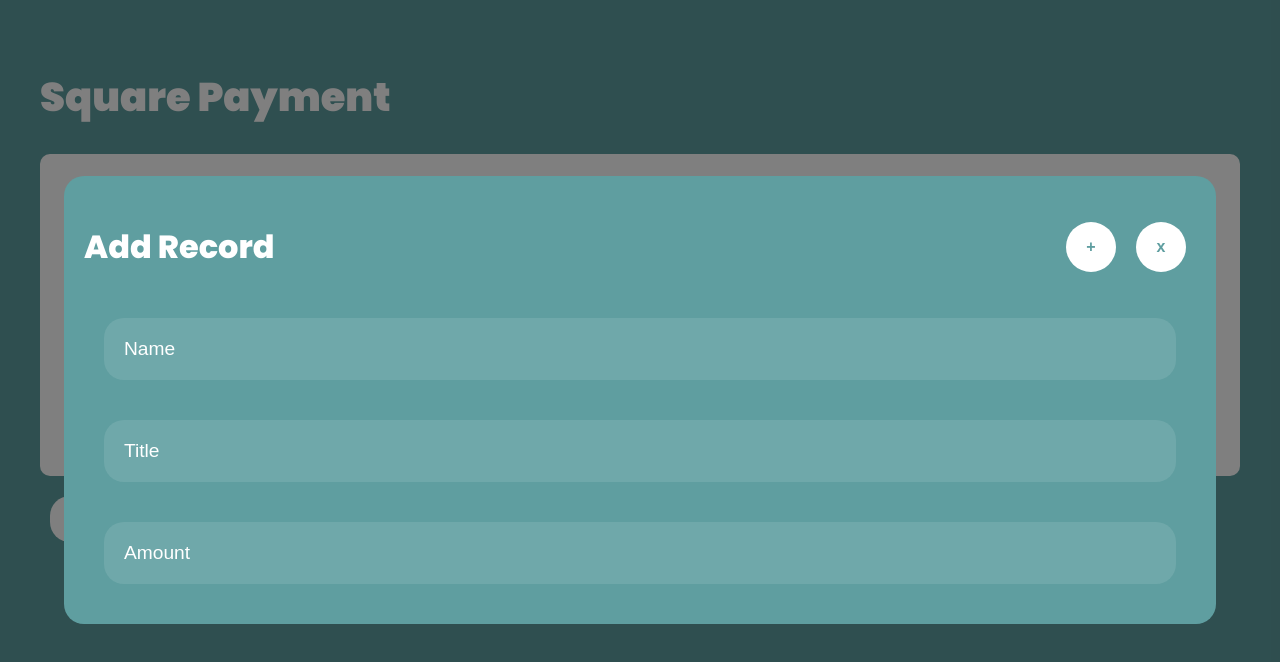
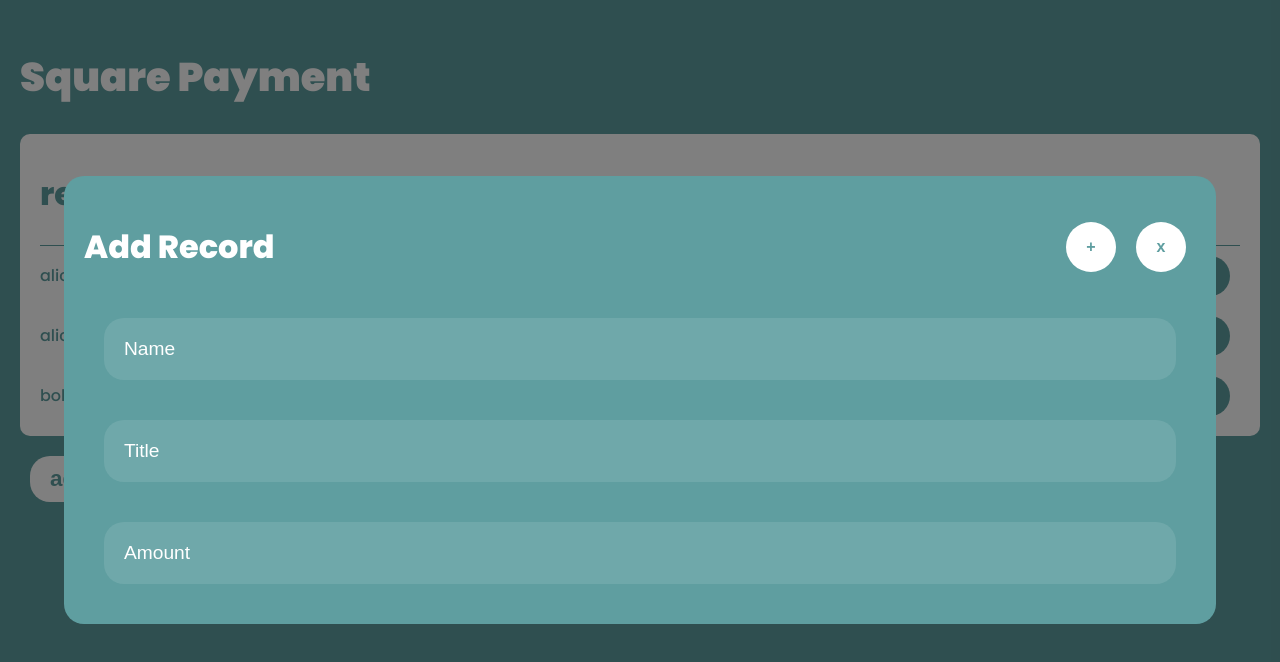
Before and after one commit to yoichiojima-2/square-payment, a React (Create React App) app: page / in a window 1280 px wide. Shown: the top 662 px of the page. Built offline with nearby package versions, Linux system fonts and the light colour scheme.

Commit message:
adjust css

```diff
--- a/src/App.css
+++ b/src/App.css
@@ -1,4 +1,4 @@
 .AppContainer {
-  margin: 20px;
-  padding: 20px;
+  margin: 10px;
+  padding: 10px;
 }
--- a/src/index.css
+++ b/src/index.css
@@ -66,7 +66,7 @@
 .Card {
   background-color: white;
   color: cadetblue;
-  padding: 20px 40px;
+  padding: 10px 20px;
   margin: 10px 0;
   border-radius: 10px;
   /* max-width: 400px; */
```
